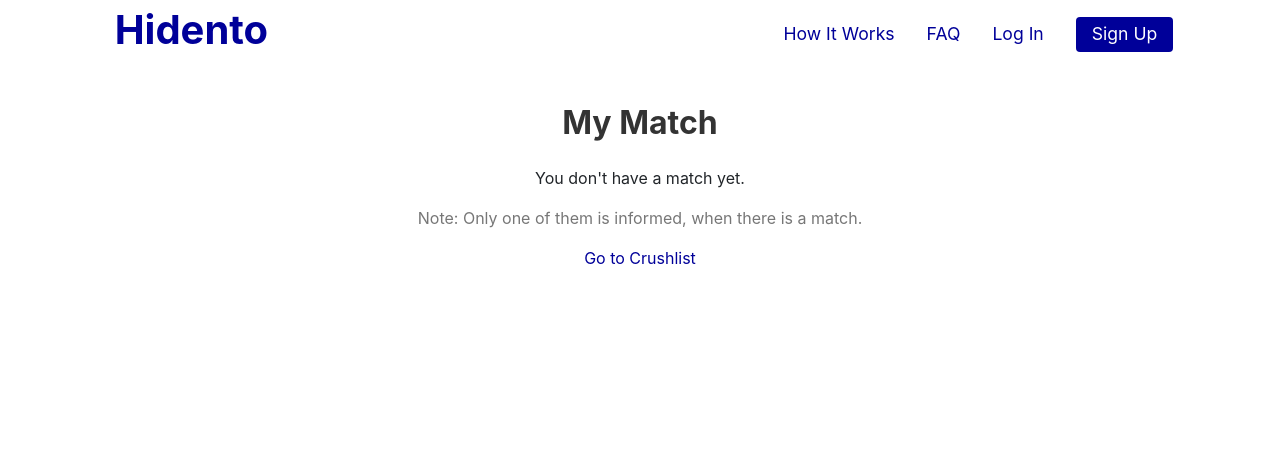
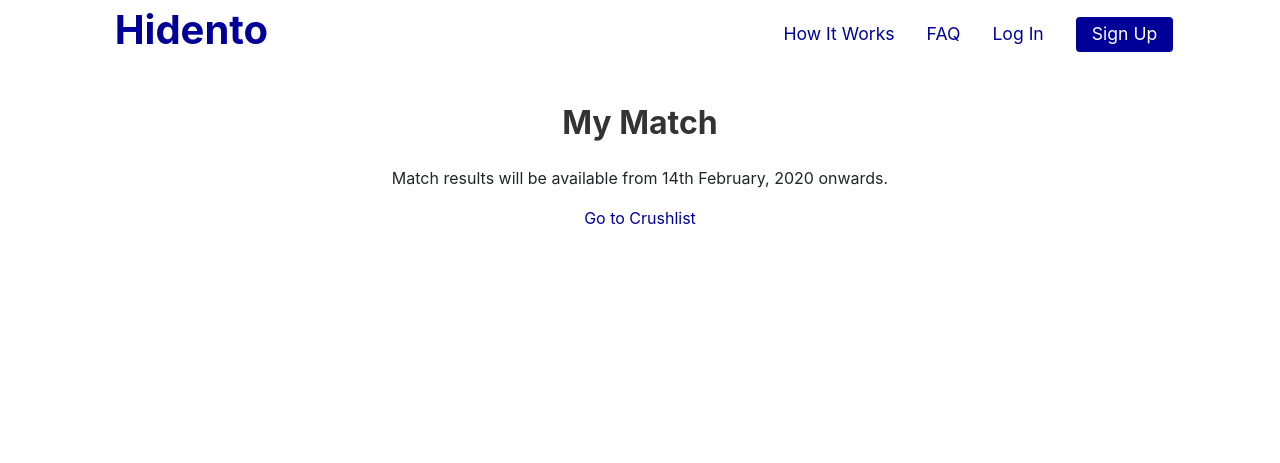
Before and after one commit to felixsundar/hidento_project, a Django app: template secretcrushapp/templates/secretcrushapp/match.html in a window 1280 px wide. Shown: the top 463 px of the page. Run offline with Django 3.2, Linux system fonts and the light colour scheme; the template is opened without the code that fills it, so the values that code supplies are empty; some libraries are stand-ins or nearby versions.

Commit message:
match page

```diff
--- a/front_end/hidentocss/hidentostyle_d.css
+++ b/front_end/hidentocss/hidentostyle_d.css
@@ -20,7 +20,7 @@
     left:50%;
     margin-left:-10%;
     position:relative;
-    top: 50%;
+    top: 46%;
   -webkit-transform: translateY(-50%);
 
 /*  -ms-transform: translateY(-50%);
--- a/secretcrushapp/templates/secretcrushapp/match.html
+++ b/secretcrushapp/templates/secretcrushapp/match.html
@@ -5,8 +5,9 @@
     <div style="width:90%;margin-top:2.3rem;margin-bottom:3.5rem">
 <h2 class="mb-4"><b>My Match</b></h2>
 {% if matchDetails is None %}
- <p>You don't have a match yet.</p>
-        <p class="hidento-light-color">Note: Only one of them is informed, when there is a match.</p>
+        <p>Match results will be available from 14th February, 2020 onwards.</p>
+<!-- <p>You don't have a match yet.</p>-->
+<!--        <p class="hidento-light-color">Note: Only one of them is informed, when there is a match.</p>-->
         <a href="{% url 'crushList' %}">Go to Crushlist</a>
 {% else %}
     <h5>Congratulations! You have a match!!!</h5>
--- a/secretcrushapp/templates/secretcrushapp/match_m.html
+++ b/secretcrushapp/templates/secretcrushapp/match_m.html
@@ -5,8 +5,9 @@
     <div class="hidento-m-font-size" style="padding-left:1rem;padding-right:1rem;margin-top:0.5rem;margin-bottom:6rem">
 <h2 class="mb-4"><b>My Match</b></h2>
 {% if matchDetails is None %}
- <p style="max-height: 999999px;">You don't have a match yet.</p>
-        <p class="hidento-light-color">Note: Only one of them is informed, when there is a match.</p>
+        <p>Match results will be available from 14th February, 2020 onwards.</p>
+<!-- <p style="max-height: 999999px;">You don't have a match yet.</p>-->
+<!--        <p class="hidento-light-color">Note: Only one of them is informed, when there is a match.</p>-->
         <a href="{% url 'crushList' %}">Go to Crushlist</a>
 {% else %}
     <h5>Congratulations! You have a match!!!</h5>
```
